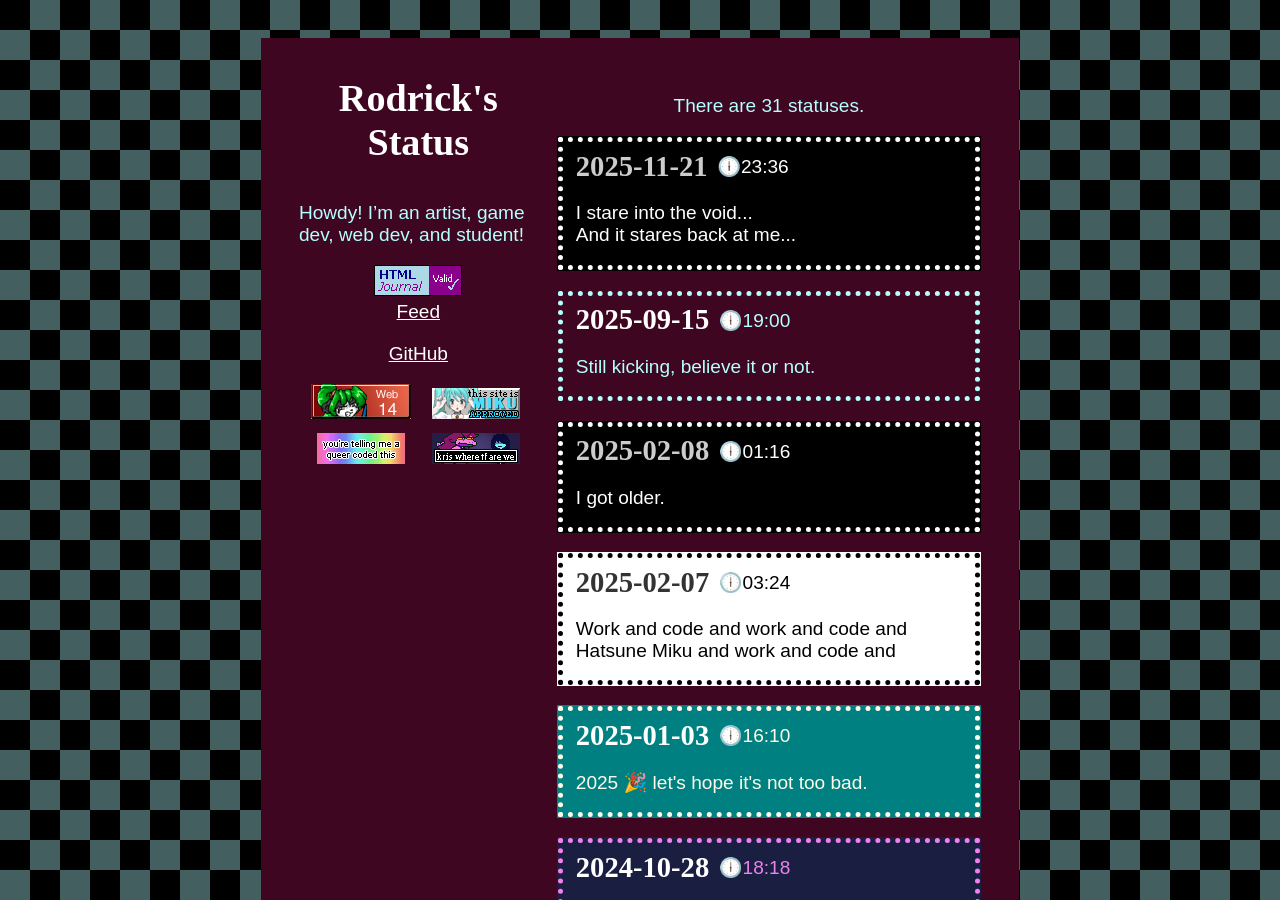
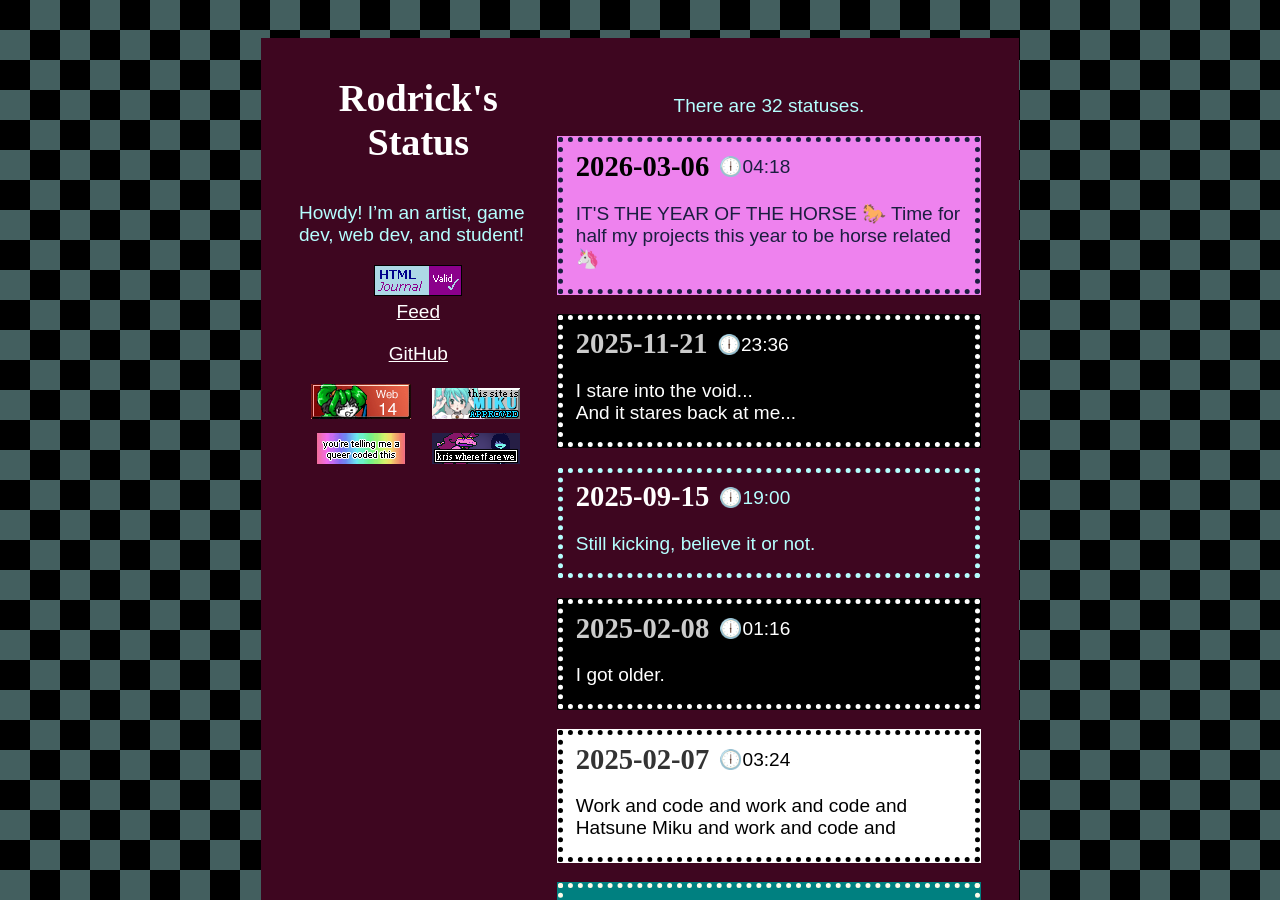
Before and after one commit to RodFireProductions/Status, a Jekyll site: the page built from docs/index.md, in a window 1280 px wide and 900 px high. Built offline with Jekyll 4.4.1, drawn with Linux system fonts in a browser that asks for light colours.

Commit message:
Status Update Fri 03/06/2026  4:19:20.38

```diff
--- a/docs/_data/entries.json
+++ b/docs/_data/entries.json
@@ -1,6 +1,6 @@
 {
-    "num": 31,
-    "last_color": "black",
+    "num": 32,
+    "last_color": "pink",
     "list": [
         {
             "id": 1,
@@ -264,6 +264,14 @@
             "color": "black",
             "content": "I stare into the void...<br>And it stares back at me...",
             "image": null
+        },
+        {
+            "id": 32,
+            "time": "04:18",
+            "date": "2026-03-06",
+            "color": "pink",
+            "content": "IT'S THE YEAR OF THE HORSE 🐎 Time for half my projects this year to be horse related 🦄",
+            "image": null
         }
     ]
 }
```
